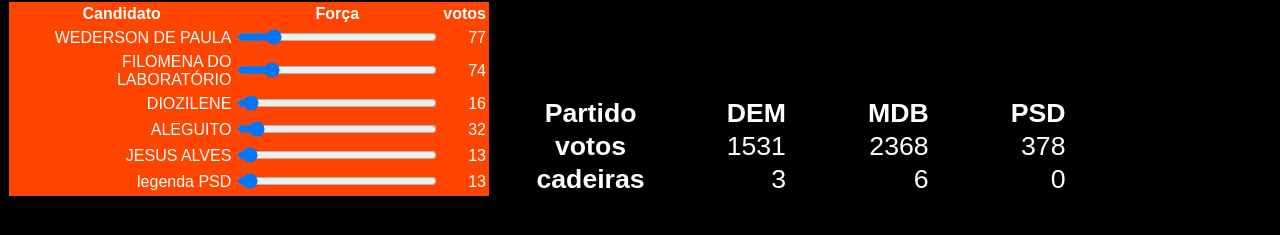
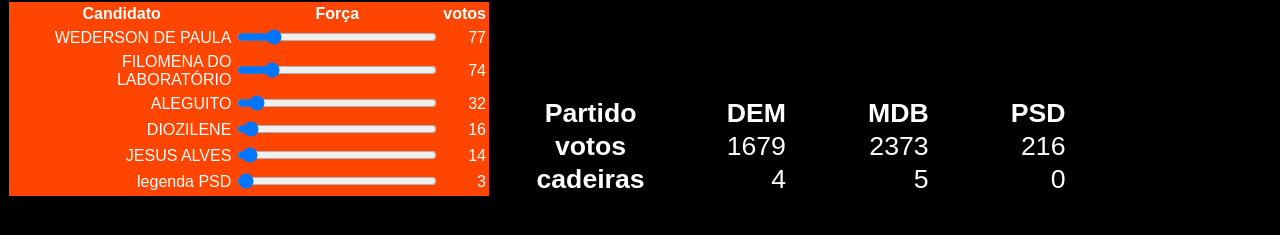
Before and after one commit to kingwederson/sim2020, a plain HTML site: page index.html in a window 1280 px wide. Shown: the part 499-734 px from the top of the page. Drawn offline with Linux system fonts and the light colour scheme.

Commit message:
Add files via upload

```diff
--- a/calculador.js
+++ b/calculador.js
@@ -11,19 +11,19 @@ function ajustador(){
     }
     var votos = []
     for(var i = 0; i<candidatos;i++){
-        votos.push(parseInt(4616*(Number(pacotes[i])/Number(somapac))))
+        votos.push(parseInt(4610*(Number(pacotes[i])/Number(somapac))))
         window.document.getElementsByClassName('mostrador')[i].innerText = votos[i]
     }
     var votosDEM = 0
     var votosMDB = 0
     var votosPSD = 0
-    for(var i = 1; i<14;i++){
+    for(var i = 1; i<15;i++){
         votosDEM = votosDEM + votos[i]
     }
-    for(var i = 14; i<28;i++){
+    for(var i = 15; i<30;i++){
         votosMDB = votosMDB + votos[i]
     }
-    for(var i = 28; i<candidatos;i++){
+    for(var i = 30; i<candidatos;i++){
         votosPSD = votosPSD + votos[i]
     }
     window.document.getElementById('somadoDEM').innerText = votosDEM
--- a/index.html
+++ b/index.html
@@ -195,23 +195,23 @@
                 <td class="mostrador"></td>
             </tr>
             <tr>
+                <td>ALEGUITO</td>
+                <td><input id="ranPSD103" type="range" class="votador" onchange="ajustador()" value="32" step="0.5" min="0" max="502"></td>
+                <td class="mostrador"></td>
+            </tr>
+            <tr>
                 <td>DIOZILENE</td>
                 <td><input id="ranPSD104" type="range" class="votador" onchange="ajustador()" value="16" step="0.5" min="0" max="502"></td>
                 <td class="mostrador"></td>
             </tr>
             <tr>
-                <td>ALEGUITO</td>
-                <td><input id="ranPSD103" type="range" class="votador" onchange="ajustador()" value="32" step="0.5" min="0" max="502"></td>
-                <td class="mostrador"></td>
-            </tr>
-            <tr>
                 <td>JESUS ALVES</td>
-                <td><input id="ranPSD105" type="range" class="votador" onchange="ajustador()" value="13" step="0.5" min="0" max="502"></td>
+                <td><input id="ranPSD105" type="range" class="votador" onchange="ajustador()" value="14" step="0.5" min="0" max="502"></td>
                 <td class="mostrador"></td>
             </tr>
             <tr>
                 <td>legenda PSD</td>
-                <td><input id="ranPSD100" type="range" class="votador" onchange="ajustador()" value="13" step="0.5" min="0" max="502"></td>
+                <td><input id="ranPSD100" type="range" class="votador" onchange="ajustador()" value="3" step="0.5" min="0" max="502"></td>
                 <td class="mostrador"></td>
             </tr>
         </table>
```
